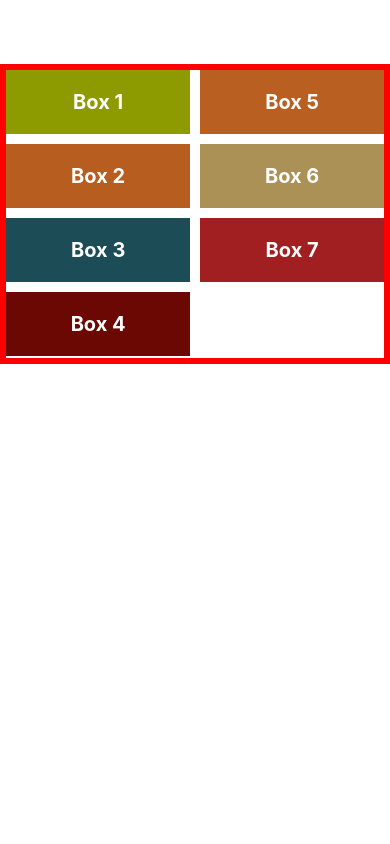
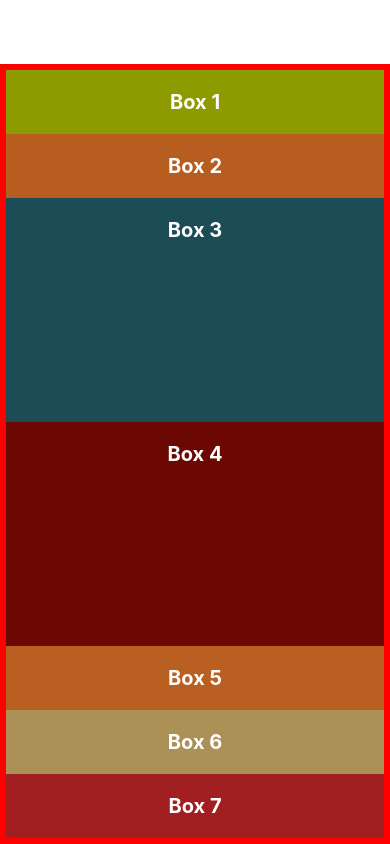
Before and after one commit to Narotam-Mishra/react-native-learning, a React Native app in the folder RNLayout/: screen / in a window 390 px wide. Built offline with nearby package versions, Linux system fonts and the light colour scheme.

Commit message:
react-native_Flex_Basis_1.35

```diff
--- a/RNLayout/App.js
+++ b/RNLayout/App.js
@@ -6,8 +6,8 @@ export default function App() {
     <View style={styles.container}>
       <Box style={{ backgroundColor: "#8e9b00"}}>Box 1</Box>
       <Box style={{ backgroundColor: "#b65d1f"}}>Box 2</Box>
-      <Box style={{ backgroundColor: "#1c4c56"}}>Box 3</Box>
-      <Box style={{ backgroundColor: "#6b0803"}}>Box 4</Box>
+      <Box style={{ backgroundColor: "#1c4c56", flexBasis: 140, flex:1 }}>Box 3</Box>
+      <Box style={{ backgroundColor: "#6b0803", height: 140, flex:1 }}>Box 4</Box>
       <Box style={{ backgroundColor: "#b95f21"}}>Box 5</Box>
       <Box style={{ backgroundColor: "#ab9156"}}>Box 6</Box>
       <Box style={{ backgroundColor: "#a21f21"}}>Box 7</Box>
@@ -17,10 +17,7 @@ export default function App() {
 
 const styles = StyleSheet.create({
   container: {
-    // flex: 1,
-    height: 300,
-    flexWrap: "wrap",
-    gap: 10,
+    flex: 1,
     marginTop: 64,
     borderWidth: 6,
     borderColor: "red"
```
Also changed, not shown: 1 other file (tests, documents, lock files or other folders).
